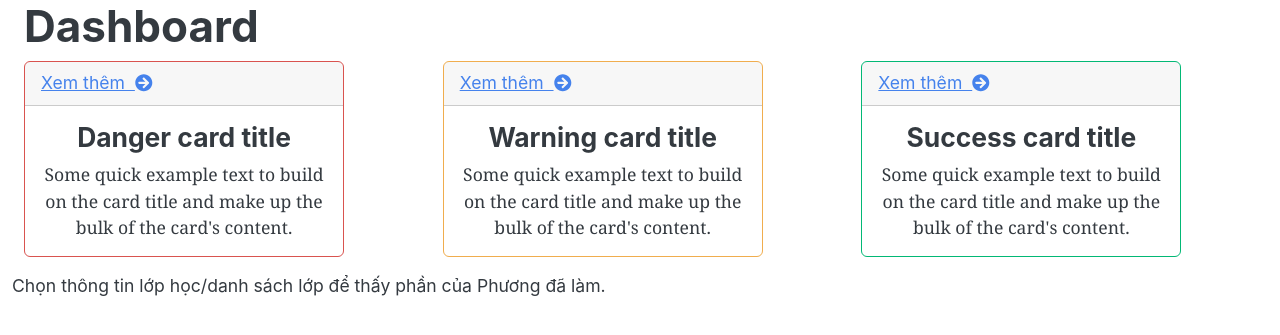
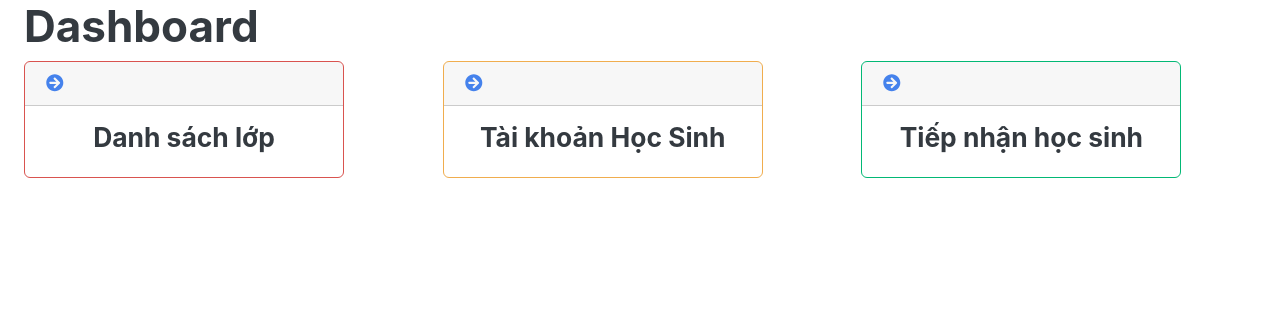
Before and after one commit to ngoxuanchien/QuanLyHocSinh, a Django app: page /home/ in a window 1280 px wide. Shown: the part 58-393 px from the top of the page. Run offline with Django 4.2, Linux system fonts and the light colour scheme; some libraries are stand-ins or nearby versions.

Commit message:
re-design some template

```diff
--- a/QuanLyHocSinh/studentManager/templates/studentManager/base.html
+++ b/QuanLyHocSinh/studentManager/templates/studentManager/base.html
@@ -5,8 +5,6 @@
 
 <head>
     <style>
-        /* h3 {text-align: center;}
-        div {text-align: center;} */
         /* Button style for dslop start */
         .button {
       background-color: #4582ec;
--- a/QuanLyHocSinh/studentManager/templates/studentManager/homepage.html
+++ b/QuanLyHocSinh/studentManager/templates/studentManager/homepage.html
@@ -34,12 +34,12 @@
             <div class="col">
                 <!-- small box -->
                 <div class="card border-danger mb-3 text-left" style="max-width: 20rem;">
-                    <div class="card-header"><a href="#" class="small-box-footer">Xem thêm &nbsp<i
+                    <div class="card-header"><a href="{% url 'dsLop' %}" class="small-box-footer" style="text-decoration:none">&nbsp<i
                                 class="fas fa-arrow-circle-right"></i></a></i></div>
                     <div class="card-body text-center">
-                        <h4 class="card-title">Danger card title</h4>
-                        <p class="card-text">Some quick example text to build on the card title and make up the bulk of the card's
-                            content.</p>
+                        <h4 class="card-title">Danh sách lớp</h4>
+                        <!-- <p class="card-text">Some quick example text to build on the card title and make up the bulk of the card's
+                            content.</p> -->
                     </div>
                 </div>
 
@@ -47,11 +47,11 @@
             <!-- ./col -->
             <div class="col">
                 <div class="card border-warning mb-3" style="max-width: 20rem;">
-                    <div class="card-header"><a href="#" class="small-box-footer text-right">Xem thêm &nbsp<i class="fas fa-arrow-circle-right"></i></a></i></div>
+                    <div class="card-header"><a href="{% url 'dsTaiKhoanHS' %}" class="small-box-footer text-right" style="text-decoration:none">&nbsp<i class="fas fa-arrow-circle-right"></i></a></i></div>
                     <div class="card-body text-center">
-                        <h4 class="card-title">Warning card title</h4>
-                        <p class="card-text">Some quick example text to build on the card title and make up the bulk of the card's
-                            content.</p>
+                        <h4 class="card-title">Tài khoản Học Sinh</h4>
+                        <!-- <p class="card-text">Some quick example text to build on the card title and make up the bulk of the card's
+                            content.</p> -->
                     </div>
                 </div>
             </div>
@@ -59,24 +59,18 @@
             <div class="col">
                 <!-- small box -->
                 <div class="card border-success mb-3" style="max-width: 20rem;">
-                    <div class="card-header"><a href="#" class="small-box-footer">Xem thêm &nbsp<i
+                    <div class="card-header"><a href="{% url 'themHS' %}" class="small-box-footer" style="text-decoration: none">&nbsp<i
                                 class="fas fa-arrow-circle-right"></i></a></i></div>
                     <div class="card-body text-center">
-                        <h4 class="card-title">Success card title</h4>
-                        <p class="card-text">Some quick example text to build on the card title and make up the bulk of the card's
-                            content.</p>
+                        <h4 class="card-title">Tiếp nhận học sinh</h4>
+                        <!-- <p class="card-text">Some quick example text to build on the card title and make up the bulk of the card's
+                            content.</p> -->
                     </div>
                 </div>
             </div>
         </div>
     </div><!-- /.container-fluid -->
 </section>
-
-
-
-    <div>
-        Chọn thông tin lớp học/danh sách lớp để thấy phần của Phương đã làm.
-    </div>
 </body>
 </head>
 
```
Also changed, not shown: QuanLyHocSinh/studentManager/templates/studentManager/chonNamHoc.html (+4 -4 lines), QuanLyHocSinh/studentManager/templates/studentManager/dslop.html (+8 -4 lines), QuanLyHocSinh/db.sqlite3.
